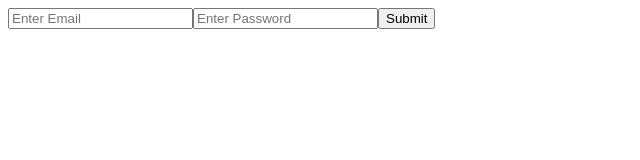
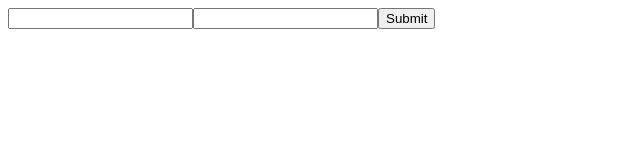
Before and after one commit to kuru-studio/kuru-studio-social-web, a Next.js app: page /signin in a window 1280 px wide. Shown: the top 160 px of the page, without its empty margins (0-640 px from the left). Built offline with nearby package versions, Linux system fonts and the light colour scheme.

Commit message:
use formik for the login

```diff
--- a/package.json
+++ b/package.json
@@ -8,6 +8,7 @@
   "dependencies": {
     "dotenv": "^8.2.0",
     "firebase": "^8.0.2",
+    "formik": "^2.2.9",
     "graphql": "^16.1.0",
     "graphql-request": "^3.7.0",
     "kuru-studio-design": "^1.0.1",
--- a/pages/signin.tsx
+++ b/pages/signin.tsx
@@ -1,6 +1,5 @@
 // ANCHOR: React
 import * as React from 'react';
-import { useState } from 'react';
 
 // ANCHOR: Redux
 import { useSelector, useDispatch } from 'react-redux';
@@ -12,6 +11,9 @@
 import { setUserToken } from '@utilities/setUserToken';
 import { clearUserToken } from '@utilities/clearUserToken';
 
+// ANCHOR: Formik
+import { Formik, Form, Field, ErrorMessage } from 'formik';
+
 // ANCHOR: Interface
 interface IRootState {
   userToken: string | null;
@@ -19,18 +21,9 @@
 
 // ANCHOR: Login Page
 export default () => {
-  const [email, setEmail] = useState();
-  const [password, setPassword] = useState();
   const dispatch = useDispatch();
 
   const token = useSelector((state: IRootState) => state.userToken);
-
-  const handleSubmit = async (event) => {
-    event.preventDefault();
-    const user = await userLoginRequest({ email, password });
-    const token = user.signinUser.token;
-    setUserToken(token);
-  }
 
   const handleLogOut = (event) => {
     event.preventDefault();
@@ -47,23 +40,37 @@
 
   const SignedOutComponent = () => {
     return (
-      <form onSubmit={handleSubmit}>
-        <input
-          type="email"
-          value={email}
-          onChange={(e: any) => setEmail(e.target.value)}
-          placeholder="Enter Email"
-          required
-        />
-        <input
-          type="password"
-          value={password}
-          onChange={(e: any) => setPassword(e.target.value)}
-          placeholder="Enter Password"
-          required
-        />
-        <input type="submit" />
-      </form>
+     <Formik
+       initialValues={{ email: '', password: '' }}
+       validate={values => {
+         const errors = {};
+         if (!values.email) {
+           errors.email = 'Required';
+         } else if (
+           !/^[A-Z0-9._%+-]+@[A-Z0-9.-]+\.[A-Z]{2,}$/i.test(values.email)
+         ) {
+           errors.email = 'Invalid email address';
+         }
+         return errors;
+       }}
+       onSubmit={async (values) => {
+          const user = await userLoginRequest(values);
+          const token = user.signinUser.token;
+          setUserToken(token);
+       }}
+     >
+       {({ isSubmitting }) => (
+         <Form>
+           <Field type="email" name="email" />
+           <ErrorMessage name="email" component="div" />
+           <Field type="password" name="password" />
+           <ErrorMessage name="password" component="div" />
+           <button type="submit" disabled={isSubmitting}>
+             Submit
+           </button>
+         </Form>
+       )}
+     </Formik>
     );
   }
 
```
Also changed, not shown: 1 other file (tests, documents, lock files or other folders).
